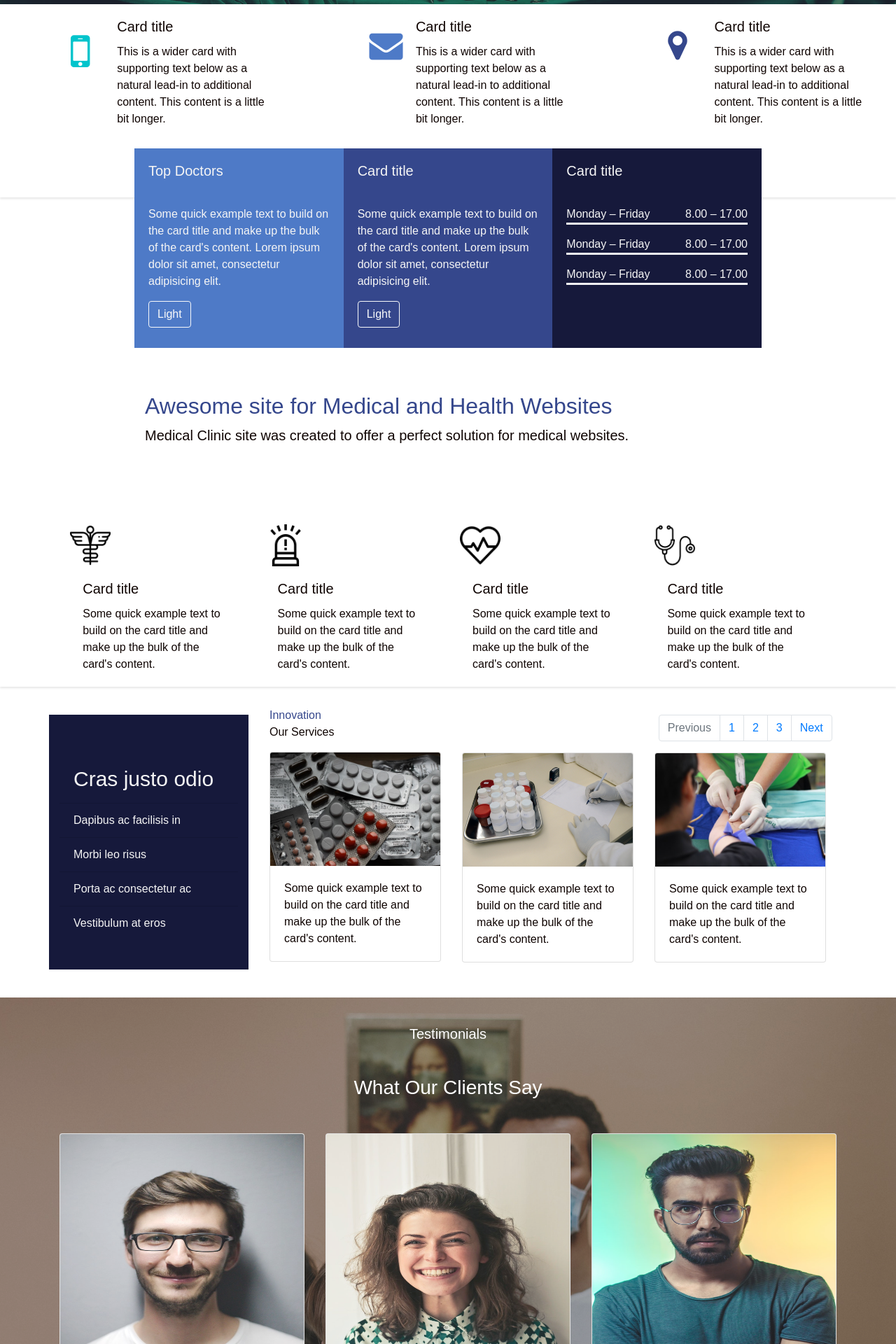
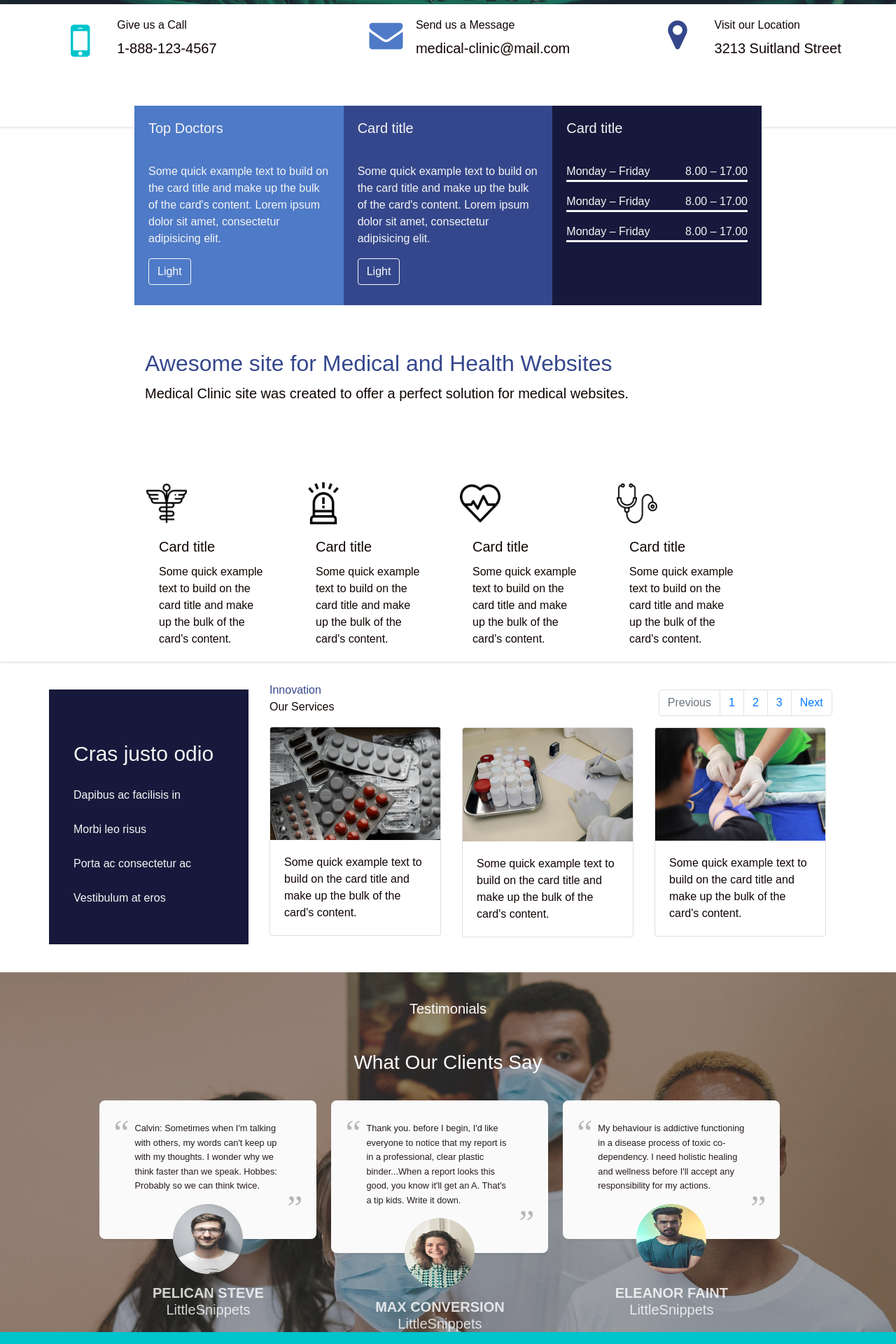
Before and after one commit to tamzid958/Medical-Site, a PHP site: page / in a window 1280 px wide. Shown: the part 680-2600 px from the top of the page at 70% size. Run offline with PHP 8.4, Linux system fonts and the light colour scheme; some libraries are stand-ins or nearby versions.

Commit message:
complete

```diff
--- a/assets/css/styles.css
+++ b/assets/css/styles.css
@@ -80,16 +80,19 @@ address bar color = #00c4cc
 .blurb{
 
    max-width: 100%;
-
    padding-bottom: 80px;
    box-shadow: 0 2px 3px 0 rgba(0, 0, 0, 0.1);
+}
+.box_card
+{
+    margin-top: -30px;
 }
 .card-title{
     font-weight: 300;
 }
 
 .fa {
-    padding-top:35px;
+    padding-top:20px;
     padding-left:65%;
     color: #00c4cc;
 }
@@ -103,10 +106,7 @@ address bar color = #00c4cc
       color: #35478C;
 }
 
-.box_card
-{
-    margin-top: -70px;
-}
+
 
 .card_box{
 
@@ -192,7 +192,7 @@ address bar color = #00c4cc
 }
 .four-blurb-contain
 {
-    max-width: 87%;
+    max-width: 70%;
 
 
 
@@ -239,7 +239,7 @@ address bar color = #00c4cc
     /* Full height */
     min-height: 500px;
     background-color: black;
-
+    overflow: hidden;
     /* Create the parallax scrolling effect */
     background-attachment: fixed;
     background-position: center;
@@ -259,16 +259,88 @@ address bar color = #00c4cc
       padding-bottom: 40px;
 
   }
-  .testi-img
-  {
-      height: 400px;
+
+.testimonials{
+    max-width:1080px;  margin:-10px auto;
+    padding-left:2rem;
+  }
+  .snip1192 {
+    font-family: 'Raleway', Arial, sans-serif;
+    position: relative;
+    float: left;
+    overflow: hidden;
+    margin: 0px 1%;
+    min-width: 220px;
+    max-width: 310px;
+    width: 100%;
+    text-align: left;
+    box-shadow: none !important;
+  }
+  .snip1192 * {
+    -webkit-box-sizing: border-box;
+    box-sizing: border-box;
 
   }
-  .testi-card
-  {
-    margin-bottom: 40px;
+  .snip1192 img {
+    max-width: 100%;
+    height: 100px;
+    width: 100px;
+    border-radius: 50%;
+    margin-bottom: 15px;
+    display: inline-block;
+    z-index: 1;
+    position: relative;
   }
+  .snip1192 blockquote {
+    margin: 0;
+    display: block;
+    border-radius: 8px;
+    position: relative;
+    background-color: #fafafa;
+    padding: 30px 50px 65px 50px;
+    font-size: 0.8em;
+    font-weight: 500;
+    margin: 0 0 -50px;
+    line-height: 1.6em;
+    box-shadow: 0 0 5px rgba(0, 0, 0, 0.15);
+  }
+  .snip1192 blockquote:before,
+  .snip1192 blockquote:after {
+    font-family: 'FontAwesome';
+    content: "\201C";
+    position: absolute;
+    font-size: 50px;
+    opacity: 0.3;
+    font-style: normal;
+  }
+  .snip1192 blockquote:before {
+    top: 35px;
+    left: 20px;
+  }
+  .snip1192 blockquote:after {
+    content: "\201D";
+    right: 20px;
+    bottom: 35px;
+  }
+  .snip1192 .author {
+    margin: 0;
+    text-transform: uppercase;
+    text-align: center;
+    color: #ffffff;
 
+  }
+  .snip1192 .author h5 {
+    opacity: 0.8;
+    margin: 0;
+    font-weight: 800;
+    color:white;
+  }
+  .snip1192 .author h5 span {
+    font-weight: 400;
+    text-transform: none;
+    display: block;
+    color:white;
+  }
 
 
   .fullWidth {
@@ -509,11 +581,31 @@ address bar color = #00c4cc
         max-width: 100%;
     }
 
+    .four-blurb-contain
+    {
+        max-width: 100%;
+
+
+
+    }
+
+
     .side-news{
         display: none;
    }
    .parallax {
-    background-attachment: scroll;
+
+    background-attachment: fixed;
+  }
+
+
+  .testimonials{
+      margin: -10px 0;
+      padding-left: 10%;
+  }
+  .testimonials-three
+  {
+      display: none;
   }
   .news-head{
   display: none;
@@ -521,13 +613,8 @@ address bar color = #00c4cc
 p{
     margin-bottom: 0 !important;
  }
-.testi-img
-  {
-      display: none;
-  }
-  .parallax {
-      min-height: 300px;
-  }
+
+
   .partner
   {
       padding-bottom: 2%;
@@ -583,6 +670,12 @@ p{
         max-width: 100%;
     }
 
+    .four-blurb-contain
+    {
+        max-width: 100%;
+
+    }
+
     .side-news{
         display: none;
    }
@@ -593,8 +686,9 @@ p{
 
    .parallax {
     background-attachment: scroll;
+
   }
-  .testi-img
+  .testimonials-three,.testimonials-two
   {
       display: none;
   }
--- a/includes/header.php
+++ b/includes/header.php
@@ -15,6 +15,7 @@
     <!-- bootstrap link connected-->
     <link rel="stylesheet" href="https://stackpath.bootstrapcdn.com/bootstrap/4.5.0/css/bootstrap.min.css" integrity="sha384-9aIt2nRpC12Uk9gS9baDl411NQApFmC26EwAOH8WgZl5MYYxFfc+NcPb1dKGj7Sk" crossorigin="anonymous">
     <!-- chrome browser address bar color-->
+    <script src="https://code.jquery.com/jquery-3.5.1.js" integrity="sha256-QWo7LDvxbWT2tbbQ97B53yJnYU3WhH/C8ycbRAkjPDc=" crossorigin="anonymous"></script>
     <meta name="theme-color" content="#00c4cc">
     <!-- favicon-->
     <link rel="shortcut icon" href="./assets/images/favicon.ico" type="image/x-icon">
--- a/page_sections/index_sections/section_five.php
+++ b/page_sections/index_sections/section_five.php
@@ -3,39 +3,37 @@
 <div class="parallax">
   <h5 class="text-center testi-head">Testimonials</h5>
   <h3 class="text-center testi-head testi-head-sec">What Our Clients Say</h3>
-
-  <div class="container">
-  <div class="row testi-row">
-    <div class="col-sm">
-    <div class="card testi-card">
-  <img class="card-img-top testi-img" src="./assets/images/adult-beard-boy-casual-220453.jpg" alt="">
-  <div class="card-body">
-    <p class="card-text">Some quick example text to build on the card title and make up the bulk of the card's content.</p>
+<div class="testimonials">
+  <div class="snip1192">
+  <blockquote>Calvin: Sometimes when I'm talking with others, my words can't keep up with my thoughts. I wonder why we think faster than we speak. Hobbes: Probably so we can think twice. </blockquote>
+  <div class="author">
+    <img src="./assets/images/adult-beard-boy-casual-220453.jpg" alt="sq-sample1"/>
+    <h5>Pelican Steve <span> LittleSnippets</span></h5>
   </div>
 </div>
-    </div>
-    <div class="col-sm">
-    <div class="card testi-card">
-  <img class="card-img-top testi-img" src="./assets/images/women-s-white-and-black-button-up-collared-shirt-774909.jpg" alt="">
-  <div class="card-body">
-    <p class="card-text">Some quick example text to build on the card title and make up the bulk of the card's content.</p>
+<div class="snip1192 testimonials-two hover">
+  <blockquote>Thank you. before I begin, I'd like everyone to notice that my report is in a professional, clear plastic binder...When a report looks this good, you know it'll get an A. That's a tip kids. Write it down.</blockquote>
+  <div class="author">
+    <img src="./assets/images/women-s-white-and-black-button-up-collared-shirt-774909.jpg" alt="sq-sample24"/>
+    <h5>Max Conversion<span> LittleSnippets</span></h5>
   </div>
 </div>
-    </div>
-    <div class="col-sm">
-    <div class="card testi-card">
-  <img class="card-img-top testi-img" src="./assets/images/man-crossed-arms-1516680.jpg" alt="">
-  <div class="card-body">
-    <p class="card-text">Some quick example text to build on the card title and make up the bulk of the card's content.</p>
+<div class="snip1192 testimonials-three">
+  <blockquote>My behaviour is addictive functioning in a disease process of toxic co-dependency. I need holistic healing and wellness before I'll accept any responsibility for my actions.</blockquote>
+  <div class="author">
+    <img src="./assets/images/man-crossed-arms-1516680.jpg" alt="sq-sample29"/>
+    <h5>Eleanor Faint<span> LittleSnippets</span></h5>
   </div>
 </div>
-    </div>
+</div>
+<style>
+
+</style>
+
+
   </div>
 
 
-</div>
-
-</div>
 
 
 
--- a/page_sections/index_sections/section_two.php
+++ b/page_sections/index_sections/section_two.php
@@ -11,8 +11,8 @@
     </div>
     <div class="col-md-8">
       <div class="card-body">
-        <h5 class="card-title">Card title</h5>
-        <p class="card-text">This is a wider card with supporting text below as a natural lead-in to additional content. This content is a little bit longer.</p>
+        <h6 class="card-title">Give us a Call</h6>
+        <h5 class="card-text">1-888-123-4567</h5>
     </div>
   </div>
 </div>
@@ -26,8 +26,8 @@
     </div>
     <div class="col-md-8">
       <div class="card-body">
-        <h5 class="card-title">Card title</h5>
-        <p class="card-text">This is a wider card with supporting text below as a natural lead-in to additional content. This content is a little bit longer.</p>
+      <h6 class="card-title">Send us a Message</h6>
+        <h5 class="card-text">medical-clinic@mail.com</h5>
 
     </div>
   </div>
@@ -42,10 +42,8 @@
     </div>
     <div class="col-md-8">
       <div class="card-body">
-        <h5 class="card-title">Card title</h5>
-        <p class="card-text">This is a wider card with supporting text below as a natural lead-in to additional content. This content is a little bit longer.</p>
-
-    </div>
+      <h6 class="card-title">Visit our Location</h6>
+        <h5 class="card-text">3213 Suitland Street</h5>
   </div>
 </div>
 
@@ -53,7 +51,7 @@
   </div>
 </div>
 
-
+</div>
 <div class="container box_card">
   <div class="row">
     <div class="col-sm box-col">
```
